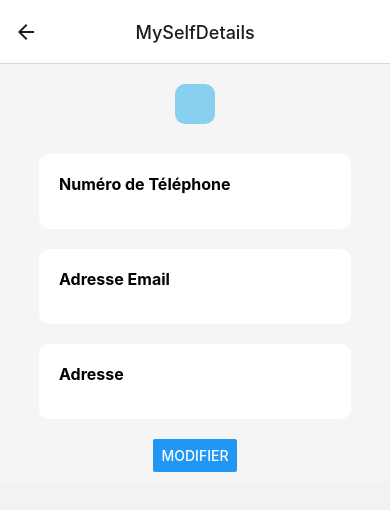
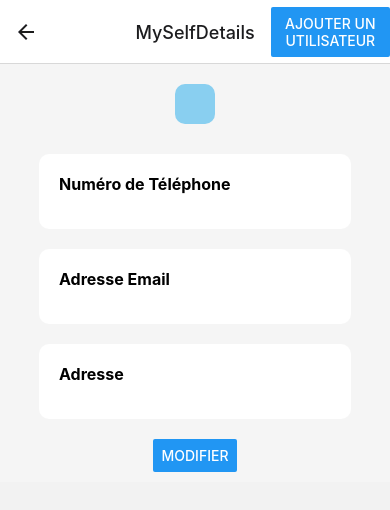
Before and after one commit to Matithieuu/Annuaire-Front, a React Native app: screen /MySelfDetails in a window 390 px wide. Shown: the top 510 px of the page. Built offline with nearby package versions, Linux system fonts and the light colour scheme.

Commit message:
button color fixed

```diff
--- a/src/page/MySelf/MySelfDetails.js
+++ b/src/page/MySelf/MySelfDetails.js
@@ -25,7 +25,6 @@ const UserDetails = ({ navigation }) => {
                 <Button
                     title="Ajouter un utilisateur"
                     onPress={() => navigation.navigate('RegisterPage')}
-                    color="#fff"
                 />
             ),
             headerTitleAlign: 'center', // Centrer le header
```
